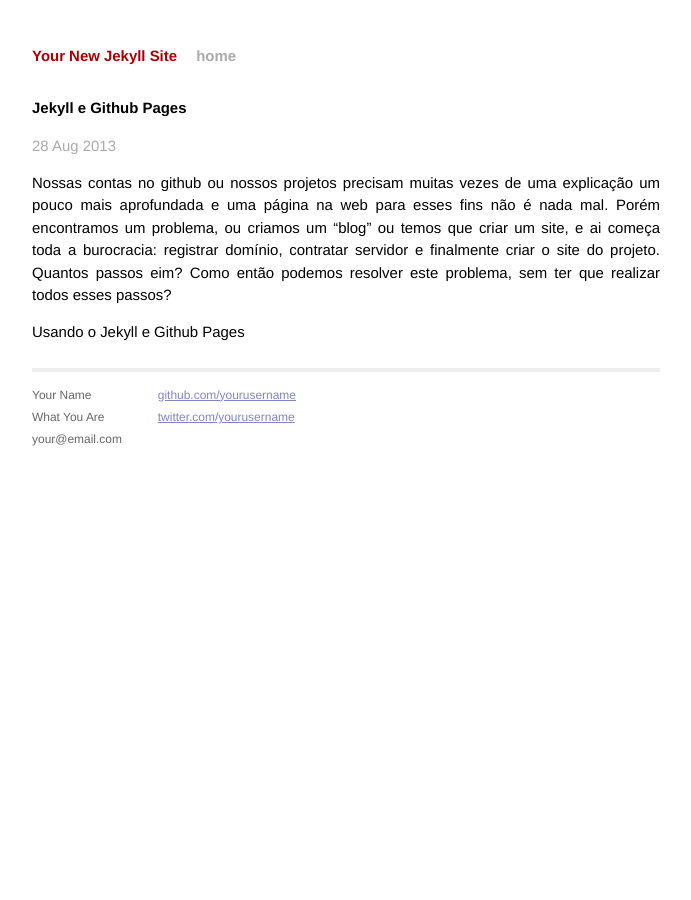
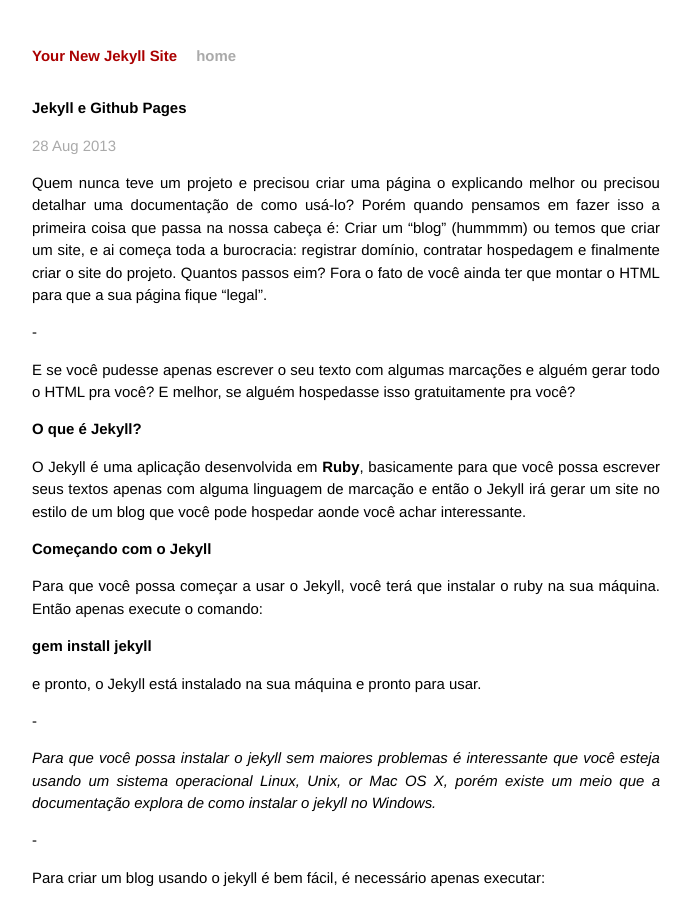
Before and after one commit to filipemonteiroth/filipemonteiroth.github.io, a Jekyll site: the page built from _posts/2013-08-28-Jekyll-e-Github-Pages.markdown, in a window 1280 px wide and 900 px high. Shown: the whole window, without its empty margins (294-985 px from the left). Built offline with Jekyll 4.4.1, drawn with Linux system fonts in a browser that asks for light colours; Markdown is read by kramdown in place of the engine named in the settings; some of the changed text lies outside the part shown.

Commit message:
Criando post de Jekyll e Github

```diff
--- a/_posts/2013-08-28-Jekyll-e-Github-Pages.markdown
+++ b/_posts/2013-08-28-Jekyll-e-Github-Pages.markdown
@@ -5,6 +5,88 @@ date:   2013-08-28 11:00:00
 categories: jekyll update
 ---
 
-Nossas contas no github ou nossos projetos precisam muitas vezes de uma explicação um pouco mais aprofundada e uma página na web para esses fins não é nada mal. Porém encontramos um problema, ou criamos um "blog" ou temos que criar um site, e ai começa toda a burocracia: registrar domínio, contratar servidor e finalmente criar o site do projeto. Quantos passos eim? Como então podemos resolver este problema, sem ter que realizar todos esses passos?
+Quem nunca teve um projeto e precisou criar uma página o explicando melhor ou precisou detalhar uma documentação de como usá-lo? Porém quando pensamos em fazer isso a primeira coisa que passa  na nossa cabeça é: Criar um "blog" (hummmm) ou temos que criar um site, e ai começa toda a burocracia: registrar domínio, contratar hospedagem e finalmente criar o site do projeto. Quantos passos eim? Fora o fato de você ainda ter que montar o HTML para que a sua página fique "legal".
 
-Usando o Jekyll e Github Pages
+-
+
+E se você pudesse apenas escrever o seu texto com algumas marcações e alguém gerar todo o HTML pra você? E melhor, se alguém hospedasse isso gratuitamente pra você?
+
+O que é Jekyll?
+---------------
+
+O Jekyll é uma aplicação desenvolvida em __Ruby__, basicamente para que você possa escrever seus textos apenas com alguma linguagem de marcação e então o Jekyll irá gerar um site no estilo de um blog que você pode hospedar aonde você achar interessante.
+
+Começando com o Jekyll
+-------------------
+
+Para que você possa começar a usar o Jekyll, você terá que instalar o ruby na sua máquina. Então apenas execute o comando:
+
+__gem install jekyll__
+
+e pronto, o Jekyll está instalado na sua máquina e pronto para usar.
+
+-
+
+_Para que você possa instalar o jekyll sem maiores problemas é interessante que você esteja usando um sistema operacional Linux, Unix, or Mac OS X, porém existe um meio que a documentação explora de como instalar o jekyll no Windows._
+
+-
+
+Para criar um blog usando o jekyll é bem fácil, é necessário apenas executar:
+
+__jekyll new NOME DO SEU BLOG__
+
+__jekyll serve__ _Esse comando irá iniciar o servidor do jekyll com o seu blog_
+
+Agora acesse: http://localhost:4000
+
+Pronto, seu primeiro blog está criado.
+
+Criando um novo post
+---------------------
+
+Para criar um novo post usando o jekyll, é necessário seguir a convenção do jekyll, todos os seus posts ficam na pasta _posts. Para criar um novo post siga o padrão:
+
+-
+
+YYYY-MM-DD-Titulo-do-Seu-Post.LINGUAGEM DE MARCACAO QUE DESEJAR. _Por exemplo usando Markdown: 2013-08-29-Meu-Primeiro-Post.markdown_
+
+_A linguagem de marcação que estamos utilizando nesse post é uma bem conhecida: Markdown. Você pode encontrar toda a documentação dela [aqui](http://daringfireball.net/projects/markdown/)._
+
+Agora apenas suba o seu servidor de novo, e pronto, seu post está criado.
+
+Simples não?
+
+Integrando Jekyll e Github Pages
+--------------------------------
+
+A estrutura do Github Pages utiliza o Jekyll para "renderizar" suas páginas, que coisa não?
+
+-
+
+Então com isso fica bem mais simples para que a gente integrar o nosso blog utilizando Jekyll com o Github Pages. É necessário seguir apenas alguns passos para isso.
+
+-
+
+Existem duas formas de integrar seu blog jekyll com o Github, Primeira, você pode usar o github pages para a sua conta do Github, e também pode usar para um projeto em específico. Os passos para fazer isso é bem simples.
+
+-
+
+Para criar o seu blog com Jekyll para sua conta, é necessário que você crie um repositório no github com o seguinte nome:
+
+USUARIO.github.io - _No meu caso filipemonteiroth.github.io_
+
+-
+
+Pronto, após isso feito, suba o projeto que você construiu utilizando o Jekyll para a branch master desse projeto, espere alguns minutos e acesse: USUARIO.github.io.... __TCHANRAM__ o Github publicou suas páginas! :D
+
+-
+
+Se você quiser utilizar o Jekyll para um projeto em ee quiser se aprofundar mais nospecífico o processo é um pouco mais "complicado", mas não é nada "de mais". Apenas no seu projeto crie uma branch chamada __gh-pages__ e suba o seu projeto em jekyll lá e prontinho, você então já pode acessar: USUARIO.github.io/Nome do seu Projeto.
+
+-
+
+Simples não? Isso que vimos é apenas a ponta do "Iceberg", o Jekyll é muito mais do que isso, você pode fazer mais com ele: como usar seu proprio dominio ao invés do github.io, alterar o css e muitas outras coisas. Se quiser se aprofundar mais no Jekyll... Claro o melhor lugar é ir na [documentação](http://jekyllrb.com/docs/home/). Então pessoal, é isso. Se quiserem tirar alguma dúvida dando uma olhada nesse projeto, é só acessar [https://github.com/filipemonteiroth/filipemonteiroth.github.io](https://github.com/filipemonteiroth/filipemonteiroth.github.io).
+
+-
+
+Aguardem mais posts da JavaCE e compartilhem!
```
